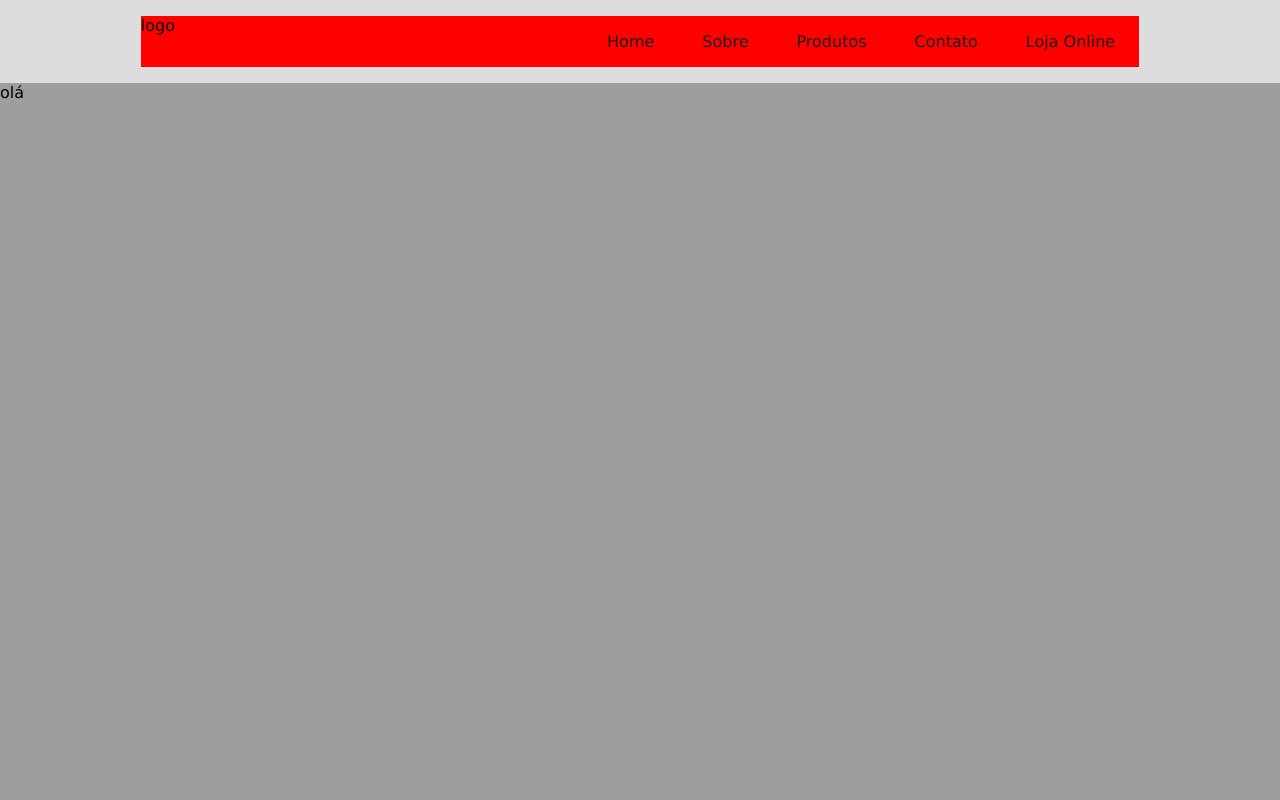
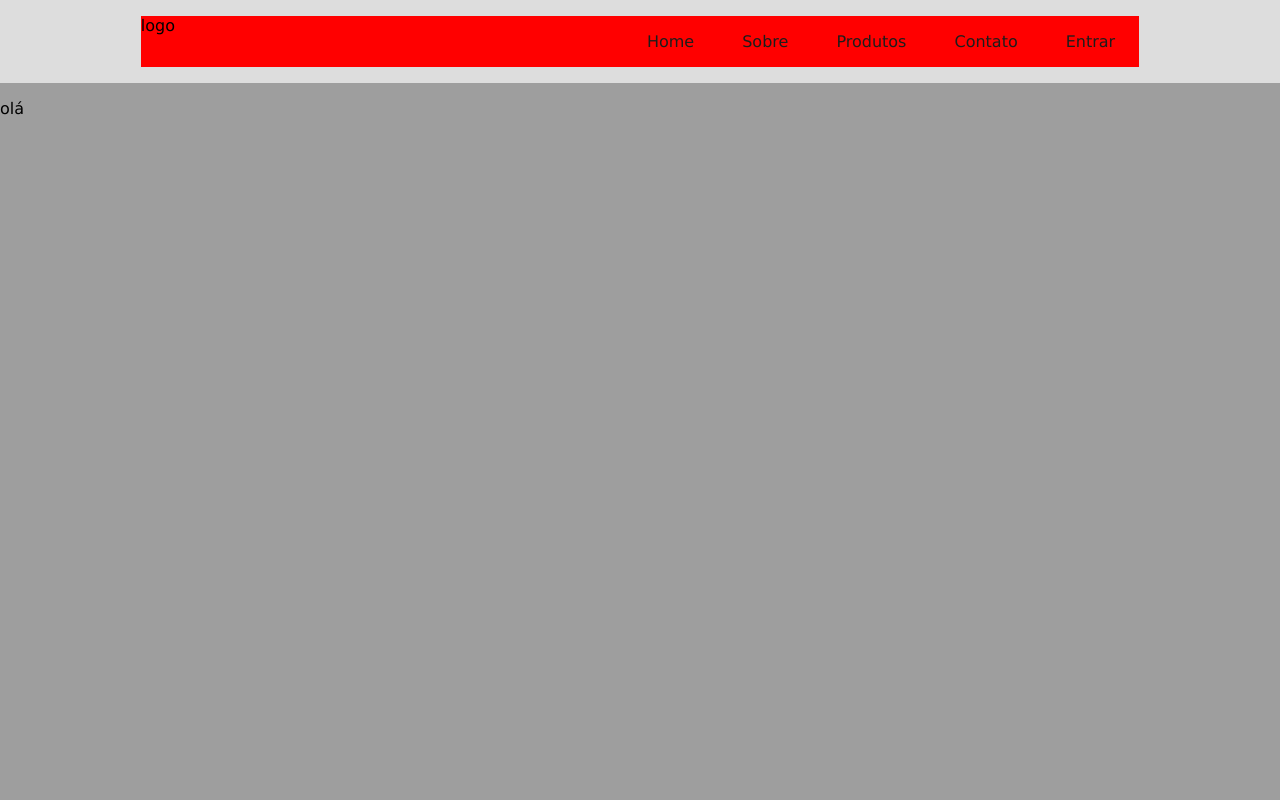
Before and after one commit to mariannaventura/webdesign, a plain HTML site: page src/index.html in a window 1280 px wide. Shown: the top 800 px of the page. Drawn offline with nearby package versions, Linux system fonts and the light colour scheme.

Commit message:
aula19/09

```diff
--- a/src/index.html
+++ b/src/index.html
@@ -14,12 +14,14 @@
           <li><a href="sobre.html">Sobre</a></li>
           <li><a href="produto.html">Produtos</a></li>
           <li><a href="contato.html">Contato</a></li>
-          <li><a href="loja.html">Loja Online</a></li>
+          <li><a href="loja.html">Entrar</a></li>
         </ul>
       </div>
     </header>
 
-    <main id="conteudo">olá</main>
+    <main id="conteudo">
+      <p class="conteudos">olá</p>
+    </main>
     <footer>
       <div class="container column">
         <div>
--- a/src/styles.css
+++ b/src/styles.css
@@ -59,3 +59,6 @@ footer p{
     flex-direction: column;
     align-items: center;
 }
+.conteudo{
+    font-size: 10vw;
+}
```
